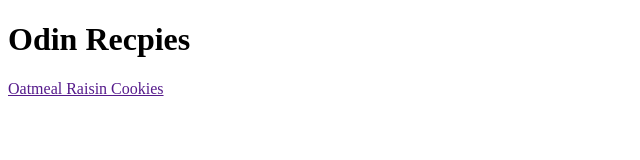
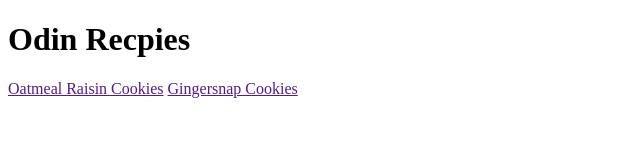
Before and after one commit to Zelk-Boy/odin-recipies, a plain HTML site: page index.html in a window 1280 px wide. Shown: the whole page, without its empty margins (0-640 px from the left). Drawn offline with Linux system fonts and the light colour scheme.

Commit message:
Add link for Gingersnap Cookies recipe

```diff
--- a/index.html
+++ b/index.html
@@ -7,7 +7,8 @@
     </head>
     <body>
     <h1>Odin Recpies</h1>
-      <a href "recipes/recipes-oatmeal-raisin-cookies.html"> Oatmeal Raisin Cookies</a>
+          <a href "recipes/recipes-oatmeal-raisin-cookies.html"> Oatmeal Raisin Cookies</a>
+            <a href "recipes/recipes-gingersnap-cookies.html"> Gingersnap Cookies</a>
 
     </body>
 </html>
```
